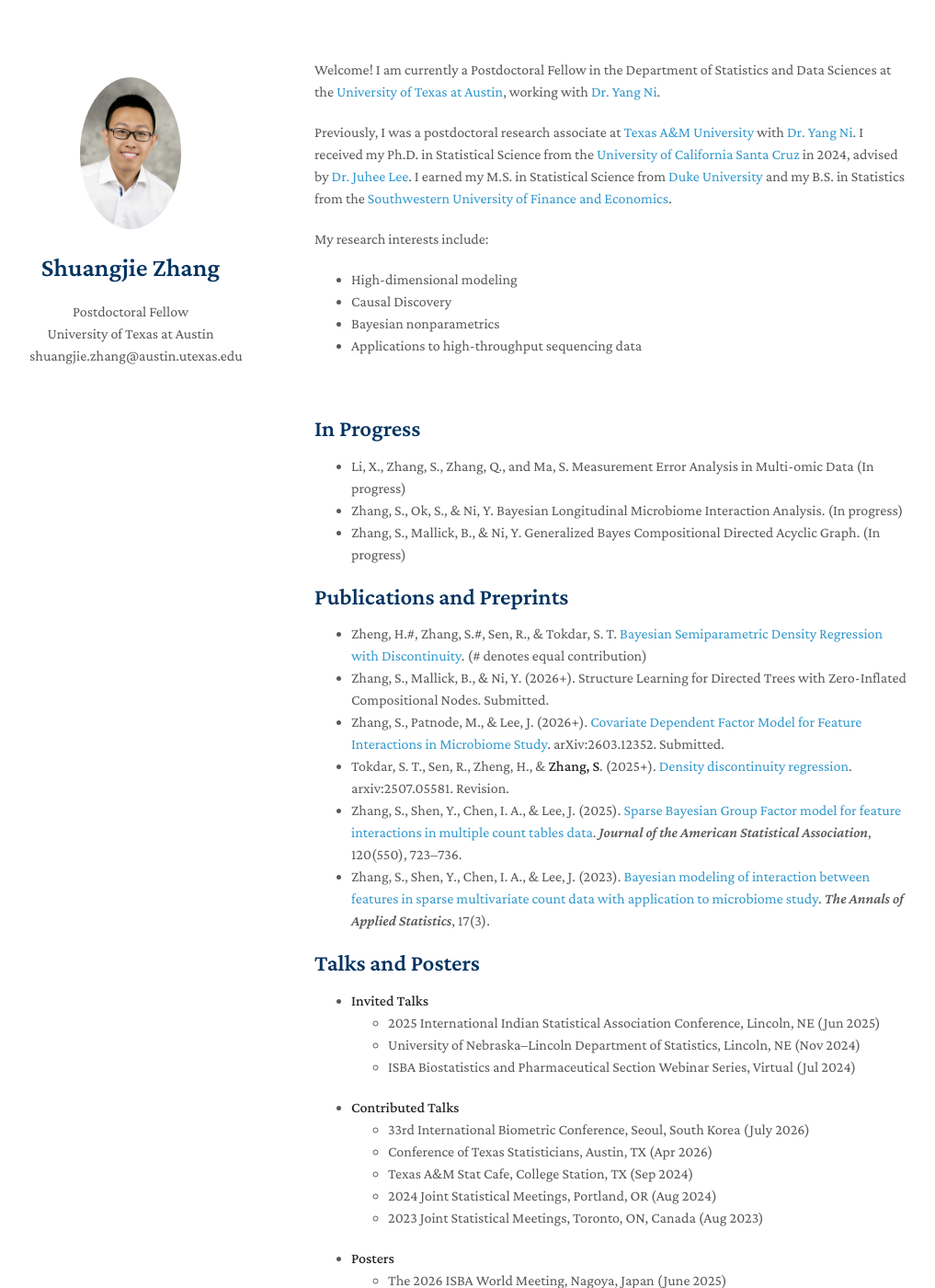
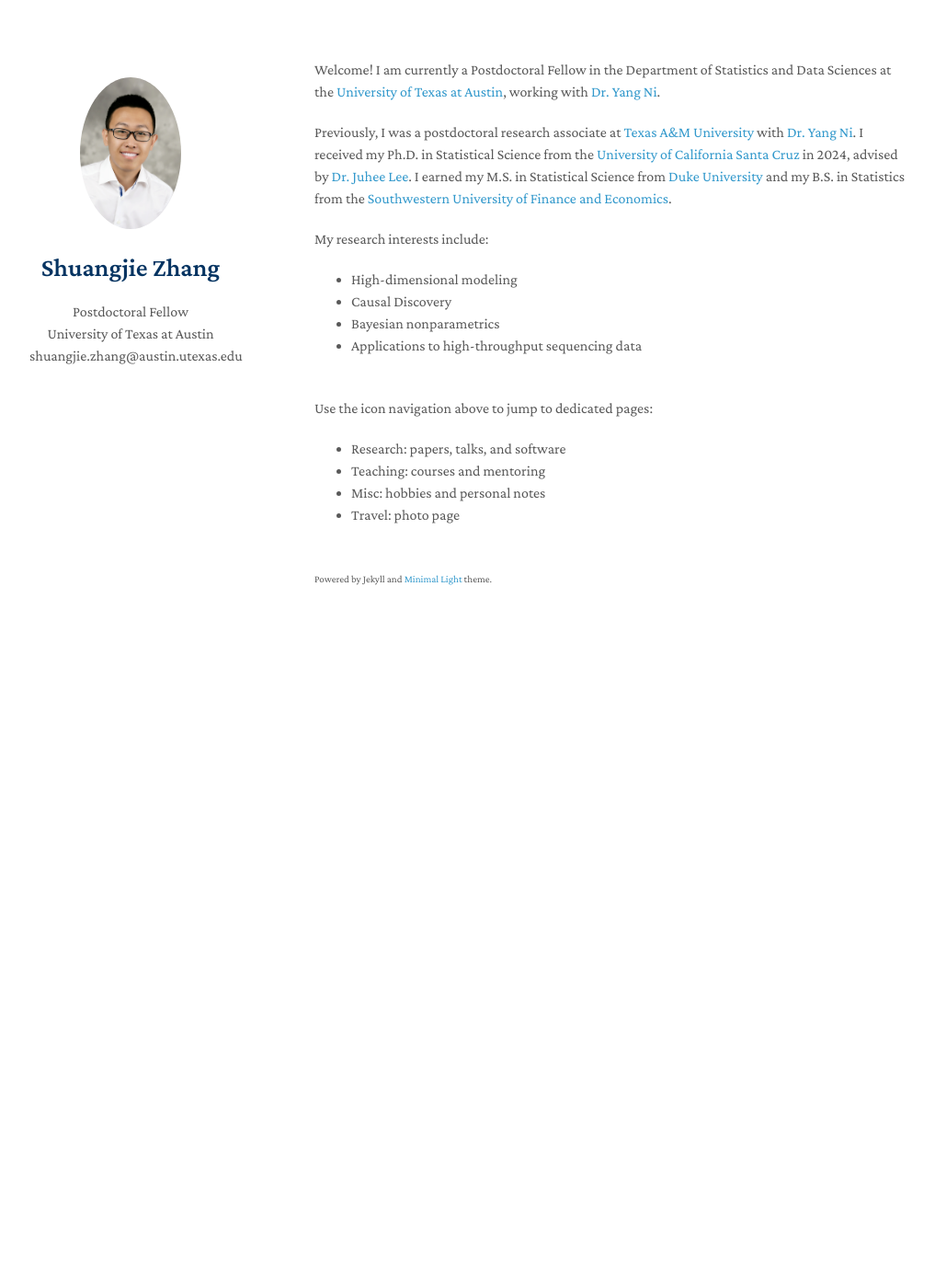
Before and after one commit to shuang-jie/shuang-jie.github.io, a Jekyll site: the page built from index.md, in a window 1280 px wide and 1400 px high. Shown: the whole window at 92% size, without its empty margins (128-1145 px from the left). Built offline with Jekyll 4.4.1, drawn with Linux system fonts in a browser that asks for light colours; nearby versions of some CDN libraries; a style sheet for code colours, icons or effects is not loaded; some of the changed text lies outside the part shown.

Commit message:
Add files via upload

```diff
--- a/_config.yml
+++ b/_config.yml
@@ -2,6 +2,7 @@ title: Shuangjie Zhang
 position: Postdoctoral Fellow
 affiliation: University of Texas at Austin
 email: shuangjie.zhang@austin.utexas.edu
+baseurl: ""
 keywords: minimal academic
 avatar: ./assets/img/Shuangjie-Zhang.jpg
 google_analytics: G-BFJ64HGEP2
@@ -10,3 +11,19 @@ favicon_dark: ./assets/img/1.jpeg
 description: The Minimal Light is a simple and elegant jekyll theme for academic personal homepage.
 canonical: https://minimal-light.yyliu.net/
 remote_theme: yaoyao-liu/minimal-light
+nav_items:
+  - title: Home
+    url: /
+    icon: fas fa-home
+  - title: Research
+    url: /research.html
+    icon: fas fa-flask
+  - title: Teaching
+    url: /teaching.html
+    icon: fas fa-chalkboard-teacher
+  - title: Misc
+    url: /misc.html
+    icon: fas fa-star
+  - title: Travel
+    url: /another-page.html
+    icon: fas fa-camera
--- a/index.md
+++ b/index.md
@@ -13,68 +13,8 @@ My research interests include:
 - Applications to high-throughput sequencing data
 
 <br>
-
-## In Progress
-* Li, X., Zhang, S., Zhang, Q., and Ma, S. Measurement Error Analysis in Multi-omic Data (In progress)
-* Zhang, S., Ok, S., & Ni, Y. Bayesian Longitudinal Microbiome Interaction Analysis. (In progress)
-* Zhang, S., Mallick, B., & Ni, Y. Generalized Bayes Compositional Directed Acyclic Graph. (In progress)
-
-
-## Publications and Preprints
-* Zheng, H.#, Zhang, S.#, Sen, R., & Tokdar, S. T. [Bayesian Semiparametric Density Regression with Discontinuity](https://shuang-jie.github.io/files/SJ-P4.pdf). (# denotes equal contribution)
-* Zhang, S., Mallick, B., & Ni, Y. (2026+). Structure Learning for Directed Trees with Zero-Inflated Compositional Nodes. Submitted.
-* Zhang, S., Patnode, M., & Lee, J. (2026+). [Covariate Dependent Factor Model for Feature Interactions in Microbiome Study](https://arxiv.org/abs/2603.12352). arXiv:2603.12352. Submitted.
-* Tokdar, S. T., Sen, R., Zheng, H., & **Zhang, S**. (2025+). [Density discontinuity regression](https://arxiv.org/abs/2507.05581). arxiv:2507.05581. Revision.
-* Zhang, S., Shen, Y., Chen, I. A., & Lee, J. (2025). [Sparse Bayesian Group Factor model for feature interactions in multiple count tables data](https://doi.org/10.1080/01621459.2025.2449721). *Journal of the American Statistical Association*, 120(550), 723–736.
-* Zhang, S., Shen, Y., Chen, I. A., & Lee, J. (2023). [Bayesian modeling of interaction between features in sparse multivariate count data with application to microbiome study](https://doi.org/10.1214/22-aoas1690). *The Annals of Applied Statistics*, 17(3).
-
-
-## Talks and Posters
-* **Invited Talks**
-    * 2025 International Indian Statistical Association Conference, Lincoln, NE (Jun 2025)
-    * University of Nebraska–Lincoln Department of Statistics, Lincoln, NE (Nov 2024)
-    * ISBA Biostatistics and Pharmaceutical Section Webinar Series, Virtual (Jul 2024)
-* **Contributed Talks**
-    * 33rd International Biometric Conference, Seoul, South Korea (July 2026)
-    * Conference of Texas Statisticians, Austin, TX (Apr 2026)
-    * Texas A&M Stat Cafe, College Station, TX (Sep 2024)
-    * 2024 Joint Statistical Meetings, Portland, OR (Aug 2024)
-    * 2023 Joint Statistical Meetings, Toronto, ON, Canada (Aug 2023)
-* **Posters**
-    * The 2026 ISBA World Meeting, Nagoya, Japan (June 2025)
-    * 14th International Conference on Bayesian Nonparametrics, Los Angeles, CA (June 2025)
-    * The 2022 Objective Bayes Methodology Conference, Santa Cruz, CA (Sep 2022)
-
-## Software
-* **Sp-BGFM**: R code for [Sparse Bayesian Group Factor Model for Feature Interactions in Multiple Count Tables Data](https://github.com/shuang-jie/SP-BGFM).
-* **Zi-MLN**: R code for the [Zero Inflated Multivariate rounded Log Normal Model](https://github.com/shuang-jie/ZI-MLN).
-
-<!--
-## Awards and Honors
-* BNP 14 Travel Award, BNP 14 UCLA, 2025
-* SFASA JSM Student Travel Award, San Francisco Bay Area Chapter of the ASA, 2023
-* UCSC Dean’s Travel Award, University of California Santa Cruz, 2023
-* UCSC Regent Fellowship, University of California Santa Cruz, 2020
-* National Student Scholarship, Southwestern University of Finance and Economics, 2015
--->
-
-## Teaching and Mentoring
-* **Lecture**
-    * SDS 322E Elements of Data Science, UT Austin (Spring 2026)
-* **Teaching Assistant**
-    * STAT 132 Classical and Bayesian Inference, UC Santa Cruz (Winter 2023)
-    * STAT 131 Introduction to Probability Theory, UC Santa Cruz (Summer 2022, Spring 2023)
-    * STAT 5 Statistics, UC Santa Cruz (6 quarters, 2019-2022)
-    * STA 601 Bayesian Methods and Modern Statistics, Duke University (Fall 2018)
-
-<!--
-## Academic Service
-* **Session Chair**, Contributed Session, 2025 International Indian Statistical Association (IISA) Conference
-* **Session Chair**, Contributed Session, 2023 Joint Statistical Meetings (JSM)
-* **Certified** through a professional development program titled "Preparing For Inclusive Teaching In STEM"
-* **Member** of the American Statistical Association (ASA) and the International Society for Bayesian Analysis (ISBA)
-* **Reviewer** for *Computational Statistics & Data Analysis*, *Biostatistics*, and *The Annals of Applied Statistics*
--->
-
-## MISC
-My free time is mostly split among restful swimming, watching tennis (fan of Novak Djokovic), and playing chess. I played chess since I was 6, and obtained level of Candidate Master before 10. I regularly play chess online to have a mind 'spa'. I also like traveling, and some great landscapes are [here](./another-page.html).
+Use the icon navigation above to jump to dedicated pages:
+- Research: papers, talks, and software
+- Teaching: courses and mentoring
+- Misc: hobbies and personal notes
+- Travel: photo page
```
Also changed, not shown: misc.md (added, +8 -0 lines), research.md (added, +36 -0 lines), teaching.md (added, +12 -0 lines).
